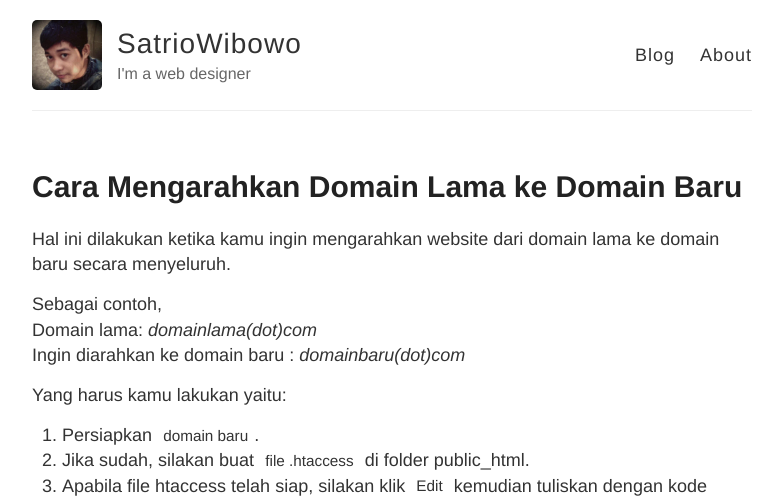
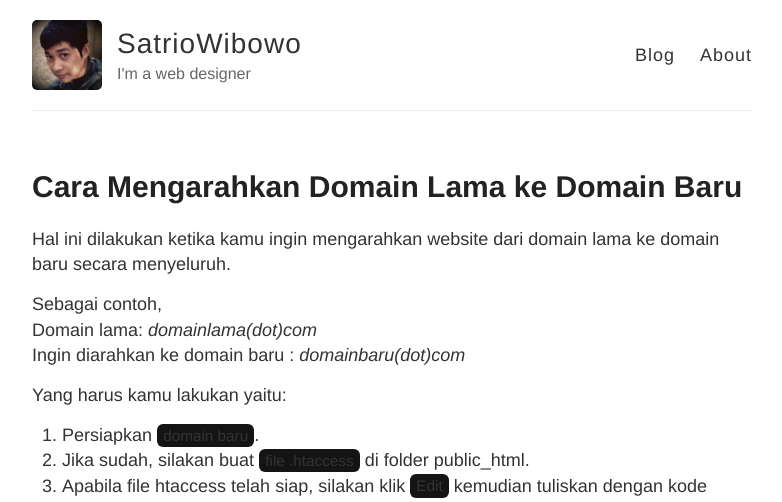
Before and after one commit to sa3owibowo/blog, a Jekyll site: the page built from _posts/2020-12-30-Cara-Mengarahkan-Domain-Lama-ke-Domain-Baru.md, in a window 1280 px wide. Shown: the top 502 px of the page, without its empty margins (248-1030 px from the left). Built offline with Jekyll 4.4.1, drawn with Linux system fonts in a browser that asks for light colours; comment, search, counter and statistics services are not loaded.

Commit message:
Update _highlights.scss

```diff
--- a/_sass/_highlights.scss
+++ b/_sass/_highlights.scss
@@ -14,7 +14,7 @@ code {
 	padding: .2em .4em;
 	margin: 0;
 	font-size: 85%;
-	background-color: var(--color-markdown-code-bg);
+	background-color: #141414;
 	border-radius: 6px;
 }
 
```
